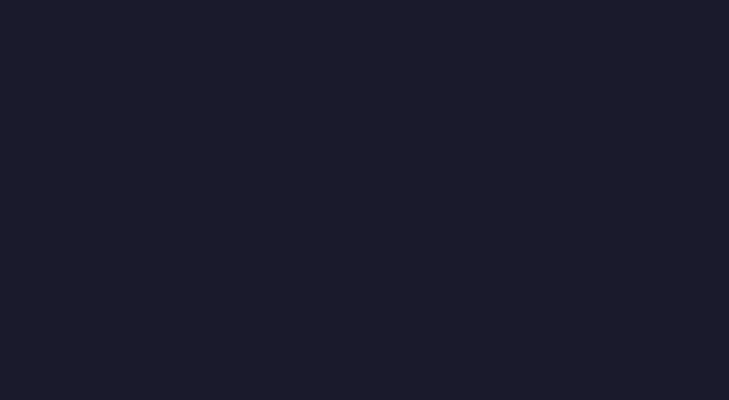
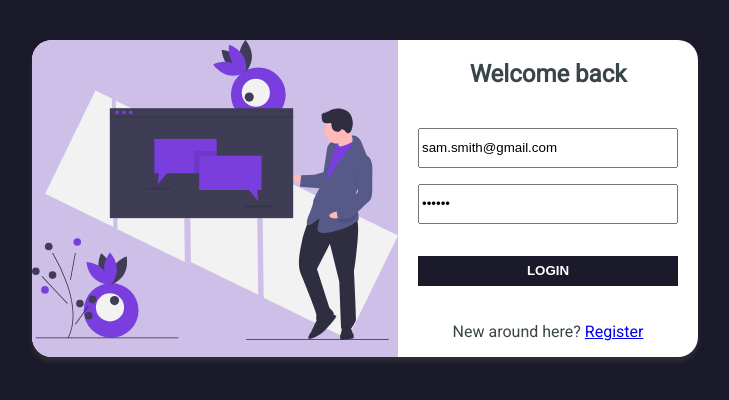
Before and after one commit to stanlymathai/improved-guacamole, a React (Create React App) app in the folder client/: page /login in a window 1280 px wide. Before the commit this address had no page. Shown: the top 400 px of the page, without its empty margins (275-1004 px from the left). Built offline with nearby package versions, Linux system fonts and the light colour scheme.

Commit message:
chore; add auth page ui

```diff
--- a/client/src/App.js
+++ b/client/src/App.js
@@ -1,8 +1,9 @@
-// import Login from './components/auth.component/Login';
-import Register from './components/auth.component/Register';
-
 import { BrowserRouter as Router } from 'react-router-dom';
 import { Routes, Route } from 'react-router-dom';
+
+import Chat from './components/layout.component/Chat';
+import Login from './components/auth.component/Login';
+import Register from './components/auth.component/Register';
 
 import './App.scss';
 
@@ -11,8 +12,8 @@ function App() {
     <Router>
       <div className="App">
         <Routes>
-          {/* <ProtectedRoute exact path="/" element={Chat} /> */}
-          {/* <Route path="/login" element={Login} /> */}
+          <Route exact path="/" element={<Chat />} />
+          <Route path="/login" element={<Login />} />
           <Route path="/register" element={<Register />} />
           <Route render={() => <h1>404 page not found</h1>} />
         </Routes>
--- a/client/src/components/auth.component/Login.js
+++ b/client/src/components/auth.component/Login.js
@@ -2,13 +2,13 @@ import React, { useState } from 'react';
 import loginImage from '../../assets/images/login.svg';
 import { Link } from 'react-router-dom';
 
-import { useDispatch } from 'react-redux';
-import { login } from '../../store/actions/auth';
+// import { useDispatch } from 'react-redux';
+// import { login } from '../../store/actions/auth';
 
 import './Auth.scss';
 
 const Login = ({ history }) => {
-  const dispatch = useDispatch();
+  // const dispatch = useDispatch();
 
   const [email, setEmail] = useState('sam.smith@gmail.com');
   const [password, setPassword] = useState('secret');
@@ -16,7 +16,7 @@ const Login = ({ history }) => {
   const submitForm = (e) => {
     e.preventDefault();
 
-    dispatch(login({ email, password }, history));
+    // dispatch(login({ email, password }, history));
   };
 
   return (
@@ -55,7 +55,7 @@ const Login = ({ history }) => {
             </form>
 
             <p>
-              Don't have an account? <Link to="/register">Register</Link>
+              New around here? <Link to="/register">Register</Link>
             </p>
           </div>
         </div>
--- /dev/null
+++ b/client/src/components/layout.component/Chat.js
@@ -0,0 +1,9 @@
+const Chat = () => {
+  return (
+    <div id="chat-container">
+      <div>chat container</div>
+    </div>
+  );
+};
+
+export default Chat;
```
